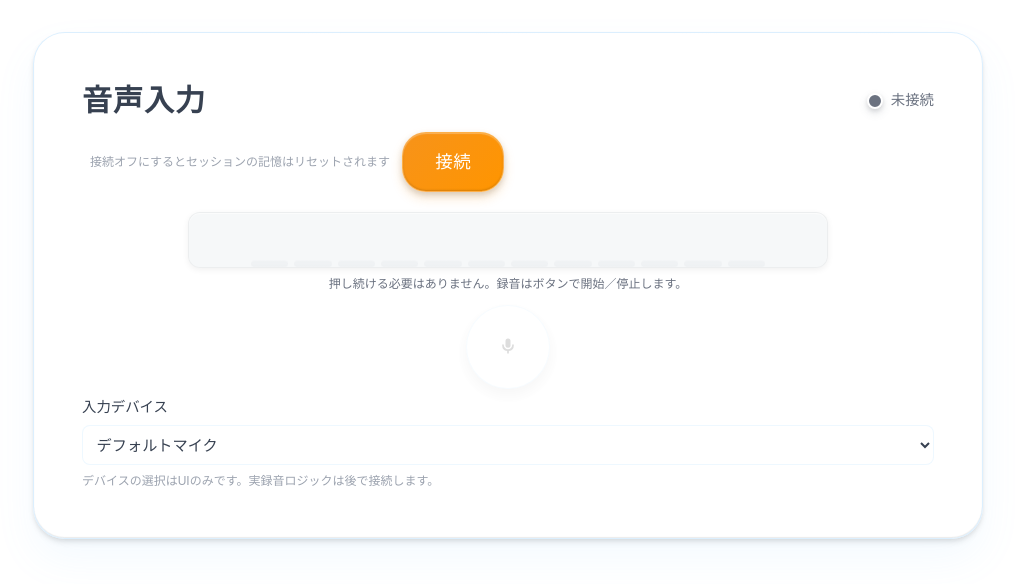
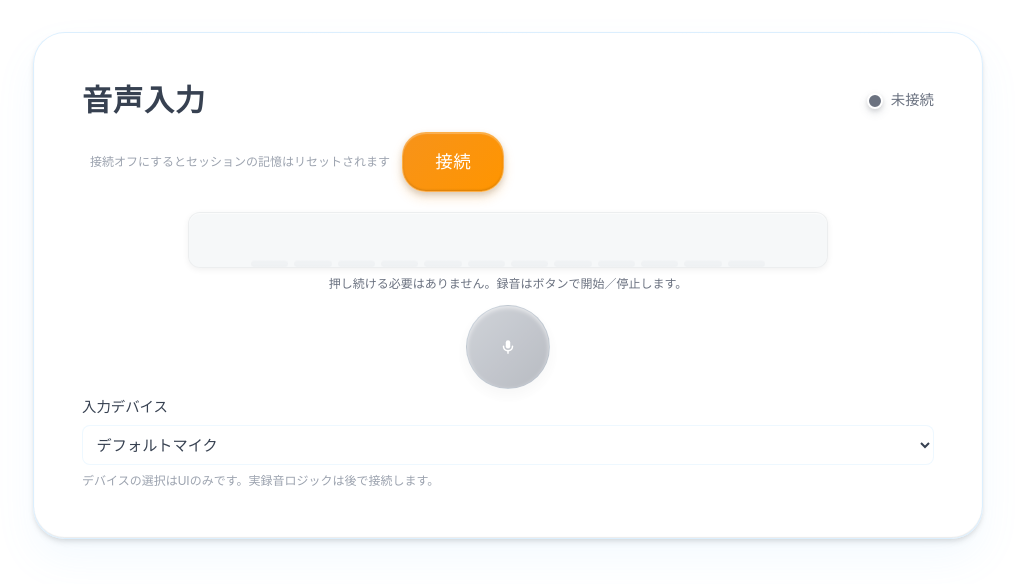
Before and after one commit to yuki-js/ANL-enpit, a React (Vite) app: page /voice-input in a window 1280 px wide. Shown: the top 584 px of the page, without its empty margins (117-1132 px from the left). Built offline with nearby package versions, Linux system fonts and the light colour scheme; a web font is replaced by a local one.

Commit message:
録音ボタンのスタイルを改善し、ボタンコンポーネントに切り替えました

```diff
--- a/src/components/screens/VoiceInputScreen.module.css
+++ b/src/components/screens/VoiceInputScreen.module.css
@@ -151,14 +151,15 @@
   overflow: visible;
 }
 
-/* Active (recording) state - uses IconButton .sent styles but add pulsing ring */
-.recordButton.sent {
+/* Active (recording) state for the record button (used with Button) */
+.recordActive {
   background: linear-gradient(135deg, #ff6b6b, #ff3b3b);
   color: white;
   transform: scale(1.02);
+  position: relative; /* ensure ::after positions correctly */
 }
 
-.recordButton.sent::after {
+.recordActive::after {
   content: '';
   position: absolute;
   left: 0;
--- a/src/components/screens/VoiceInputScreen.tsx
+++ b/src/components/screens/VoiceInputScreen.tsx
@@ -140,14 +140,20 @@ const VoiceInputScreen: React.FC = () => {
           </div>
 
           <div className={styles.controls}>
-            <IconButton
-              className={styles.recordButton}
-              sent={isRecording}
+            <Button
+              className={[
+                styles.recordButton,
+                isRecording && styles.recordActive,
+              ]
+                .filter(Boolean)
+                .join(' ')}
+              variant="primary"
+              size="large"
               onClick={connected ? toggleRecording : undefined}
               disabled={!connected}
               aria-label={isRecording ? '録音停止' : '録音開始'}
               title={isRecording ? '録音中 — クリックで停止' : '録音開始'}
-              aria-pressed={isRecording}
+              aria-pressed={isRecording ? 'true' : 'false'}
             >
               {isRecording ? (
                 <svg width="20" height="20" viewBox="0 0 24 24" aria-hidden="true" xmlns="http://www.w3.org/2000/svg">
@@ -160,7 +166,7 @@ const VoiceInputScreen: React.FC = () => {
                   <path d="M19 11a1 1 0 0 0-2 0 5 5 0 0 1-10 0 1 1 0 0 0-2 0 7 7 0 0 0 6 6.92V21h2v-3.08A7 7 0 0 0 19 11z" />
                 </svg>
               )}
-            </IconButton>
+            </Button>
           </div>
 
           <div className={styles.settings}>
```
